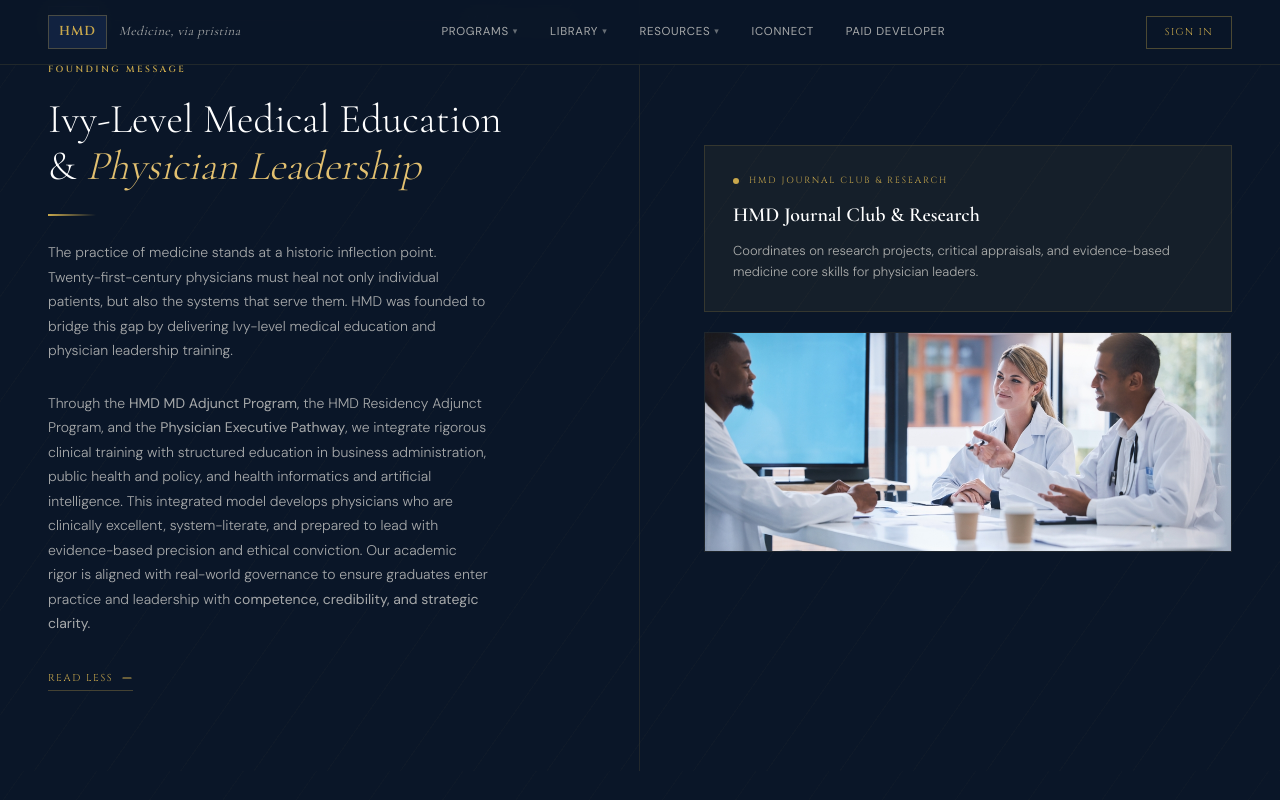
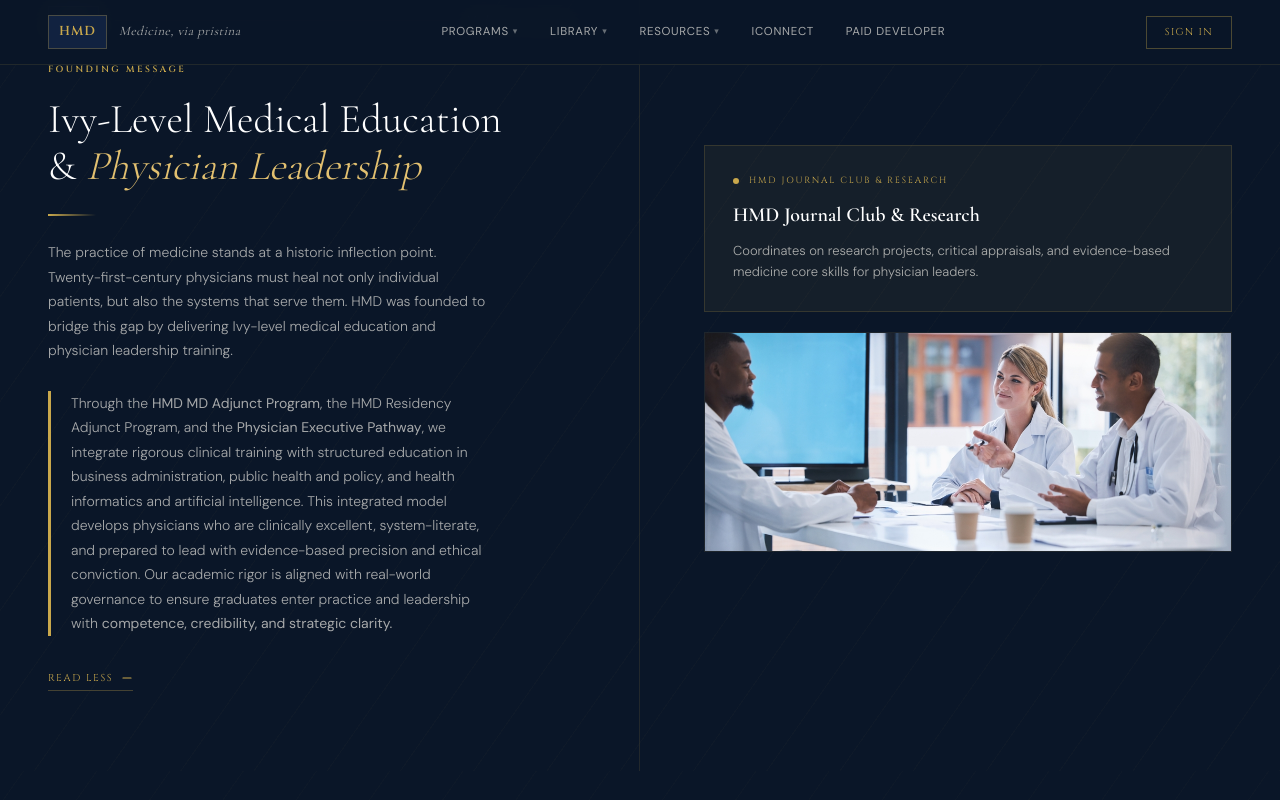
Before and after one commit to abhipatel8675/hmd-app, a Next.js app: page / in a window 1280 px wide. Both pictures are taken after a click on the button "READ MORE". Shown: the part 3638-4438 px from the top of the page. Built offline with nearby package versions, Linux system fonts and the light colour scheme.

Commit message:
Add gold vertical accent line to expanded paragraph in FoundingSection
Co-Authored-By: Claude Sonnet 4.6 <noreply@anthropic.com>

```diff
--- a/components/FoundingSection/FoundingSection.module.css
+++ b/components/FoundingSection/FoundingSection.module.css
@@ -105,6 +105,12 @@
   color: var(--text-dim);
   max-width: 440px;
   margin-bottom: 28px;
+}
+
+.bodyAccent {
+  border-left: 3px solid var(--gold);
+  padding-left: 20px;
+  margin-left: 0;
 }
 
 /* ── Expandable section ── */
--- a/components/FoundingSection/index.tsx
+++ b/components/FoundingSection/index.tsx
@@ -48,7 +48,7 @@ export default function FoundingSection() {
           )}
 
           <div className={`${styles.expandable} ${expanded ? styles.expanded : ""}`}>
-            <p className={styles.body}>
+            <p className={`${styles.body} ${styles.bodyAccent}`}>
               Through the <strong>HMD MD Adjunct Program</strong>, the HMD Residency Adjunct Program,
               and the <strong>Physician Executive Pathway</strong>, we integrate rigorous clinical
               training with structured education in business administration, public health and policy,
```
